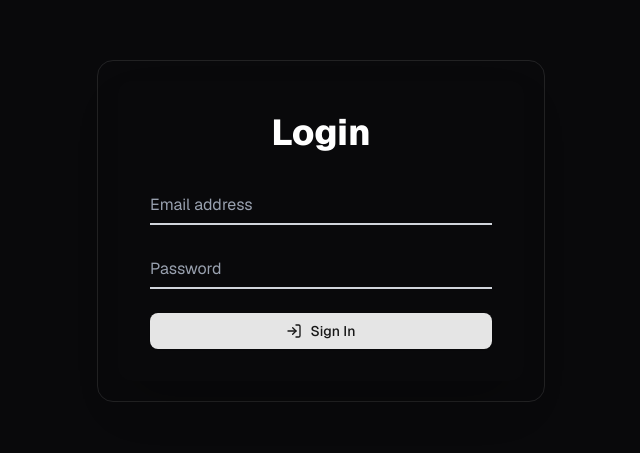
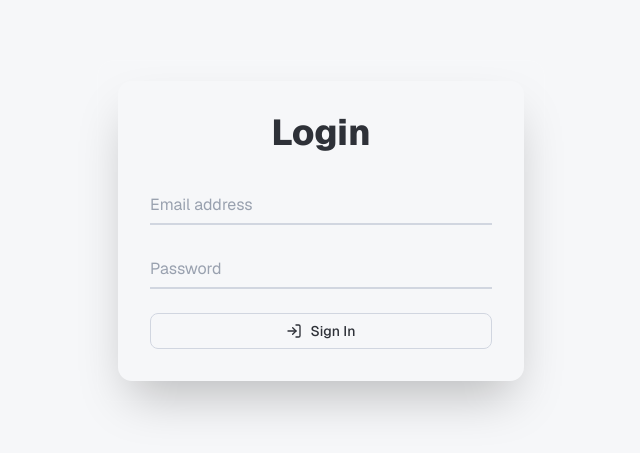
Before and after one commit to Huzaifa622/dashboard, a React (Vite) app: page /login in a window 1280 px wide. Shown: the part 169-622 px from the top of the page, without its empty margins (319-959 px from the left). Built offline with nearby package versions, Linux system fonts and the light colour scheme.

Commit message:
theme changes

```diff
--- a/src/Pages/login/_components/login.tsx
+++ b/src/Pages/login/_components/login.tsx
@@ -1,36 +1,42 @@
 import { Button } from "@/components/ui/button";
 // import { Link } from "react-router";
-import {useForm} from "react-hook-form"
-import {zodResolver} from "@hookform/resolvers/zod"
+import { useForm } from "react-hook-form";
+import { zodResolver } from "@hookform/resolvers/zod";
 import { z } from "zod";
 import { LogIn } from "lucide-react";
 
 const loginSchema = z.object({
-    email: z.string().email(),
-    password: z.string().min(8 , {message: "Password must be atleast 8 characters "}).max(16)
-})
-type SchemaType = z.infer<typeof loginSchema>
+  email: z.string().email(),
+  password: z
+    .string()
+    .min(8, { message: "Password must be atleast 8 characters " })
+    .max(16),
+});
+type SchemaType = z.infer<typeof loginSchema>;
 
 function Login() {
-    const { handleSubmit , register,formState:{errors} } = useForm<SchemaType>({resolver:zodResolver(loginSchema)})
+  const {
+    handleSubmit,
+    register,
+    formState: { errors },
+  } = useForm<SchemaType>({ resolver: zodResolver(loginSchema) });
 
-    const onSubmit = async() =>{
-
-    }
+  const onSubmit = async () => {
+    window.location.href = "/dashboard";
+  };
   return (
-    <div className="bg-[#09090B]">
+    <div className="bg-sidebar">
       <div className="flex justify-center w-screen h-screen items-center">
         <div className="p-5 border w-[35%] rounded-2xl">
-
           <div
             // style="animation: slideInFromLeft 1s ease-out;"
             className="w-full   rounded-xl shadow-2xl overflow-hidden p-8 space-y-8"
           >
             <h2
-            //   style="animation: appear 2s ease-out;"
-              className="text-center text-4xl font-extrabold text-white"
+              //   style="animation: appear 2s ease-out;"
+              className="text-center text-4xl font-extrabold text-sidebar-foreground"
             >
-             Login
+              Login
             </h2>
             {/* <p
             //   style="animation: appear 3s ease-out;"
@@ -42,36 +48,44 @@ function Login() {
               <div className="relative">
                 <input
                   placeholder="john@example.com"
-                  className="peer h-10 w-full border-b-2 border-gray-300 text-white bg-transparent placeholder-transparent focus:outline-none focus:border-white"
+                  className="peer h-10 w-full border-b-2 border-sidebar-border text-sidebar-foreground bg-transparent placeholder-transparent focus:outline-none focus:border-sidebar-accent"
                   {...register("email", { required: true })}
                   id="email"
                   name="email"
                   type="email"
                 />
                 <label
-                  className="absolute left-0 -top-3.5 text-gray-500 text-sm transition-all peer-placeholder-shown:text-base peer-placeholder-shown:text-gray-400 peer-placeholder-shown:top-2 peer-focus:-top-3.5 peer-focus:text-white peer-focus:text-sm"
+                  className="absolute left-0 -top-3.5 text-gray-500 text-sm transition-all peer-placeholder-shown:text-base peer-placeholder-shown:text-gray-400 peer-placeholder-shown:top-2 peer-focus:-top-3.5 peer-focus:text-sidebar-accent-foreground peer-focus:text-sm"
                   htmlFor="email"
                 >
                   Email address
                 </label>
-                {errors.email?.message && <p className="text-[#FF0000] mt-2 font-bold text-xs" >{errors.email?.message}</p>}
+                {errors.email?.message && (
+                  <p className="text-[#FF0000] mt-2 font-bold text-xs">
+                    {errors.email?.message}
+                  </p>
+                )}
               </div>
               <div className="relative">
                 <input
                   placeholder="Password"
-                  className="peer h-10 w-full border-b-2 border-gray-300 text-white bg-transparent placeholder-transparent focus:outline-none focus:border-white"
+                  className="peer h-10 w-full border-b-2 border-sidebar-border text-sidebar-foreground bg-transparent placeholder-transparent focus:outline-none focus:border-sidebar-accent"
                   {...register("password", { required: true })}
                   id="password"
                   name="password"
                   type="password"
                 />
                 <label
-                  className="absolute left-0 -top-3.5 text-gray-500 text-sm transition-all peer-placeholder-shown:text-base peer-placeholder-shown:text-gray-400 peer-placeholder-shown:top-2 peer-focus:-top-3.5 peer-focus:text-white peer-focus:text-sm"
+                  className="absolute left-0 -top-3.5 text-gray-500 text-sm transition-all peer-placeholder-shown:text-base peer-placeholder-shown:text-gray-400 peer-placeholder-shown:top-2 peer-focus:-top-3.5 peer-focus:text-sidebar-accent-foreground peer-focus:text-sm"
                   htmlFor="password"
                 >
                   Password
                 </label>
-                {errors.password?.message && <p  className="text-[#FF0000] mt-2 font-bold text-xs">{errors.password?.message}</p>}
+                {errors.password?.message && (
+                  <p className="text-[#FF0000] mt-2 font-bold text-xs">
+                    {errors.password?.message}
+                  </p>
+                )}
               </div>
               {/* <div className="flex items-center justify-between">
                 <label className="flex items-center text-sm text-gray-200">
@@ -85,11 +99,8 @@ function Login() {
                   Forgot your password?
                 </a>
               </div> */}
-              <Button
-                className="w-full py-2 px-4 "
-                type="submit"
-              >
-              <LogIn />  Sign In
+              <Button className="w-full py-2 px-4 " type="submit">
+                <LogIn /> Sign In
               </Button>
             </form>
             {/* <div className="text-center text-gray-300">
--- a/src/components/ui/avatar-dropdown.tsx
+++ b/src/components/ui/avatar-dropdown.tsx
@@ -13,6 +13,7 @@ import {
   DropdownMenuSubTrigger,
   DropdownMenuTrigger,
 } from "@/components/ui/dropdown-menu"
+import { Link } from "react-router"
 
 export function AvatarDropdown() {
   return (
@@ -65,10 +66,12 @@ export function AvatarDropdown() {
         <DropdownMenuItem>Support</DropdownMenuItem>
         <DropdownMenuItem disabled>API</DropdownMenuItem>
         <DropdownMenuSeparator />
+          <Link to={"/login"}>
         <DropdownMenuItem>
           Log out
           <DropdownMenuShortcut>⇧⌘Q</DropdownMenuShortcut>
-        </DropdownMenuItem>
+          </DropdownMenuItem>
+          </Link>
       </DropdownMenuContent>
     </DropdownMenu>
   )
--- a/src/components/ui/button.tsx
+++ b/src/components/ui/button.tsx
@@ -31,7 +31,7 @@ const buttonVariants = cva(
       },
     },
     defaultVariants: {
-      variant: "default",
+      variant: "dark",
       size: "default",
     },
   }
@@ -52,7 +52,7 @@ function Button({
   return (
     <Comp
       data-slot="button"
-      className={cn(buttonVariants({ variant, size, className }))}
+      className={cn(buttonVariants({  size, className }))}
       {...props}
     />
   )
```
